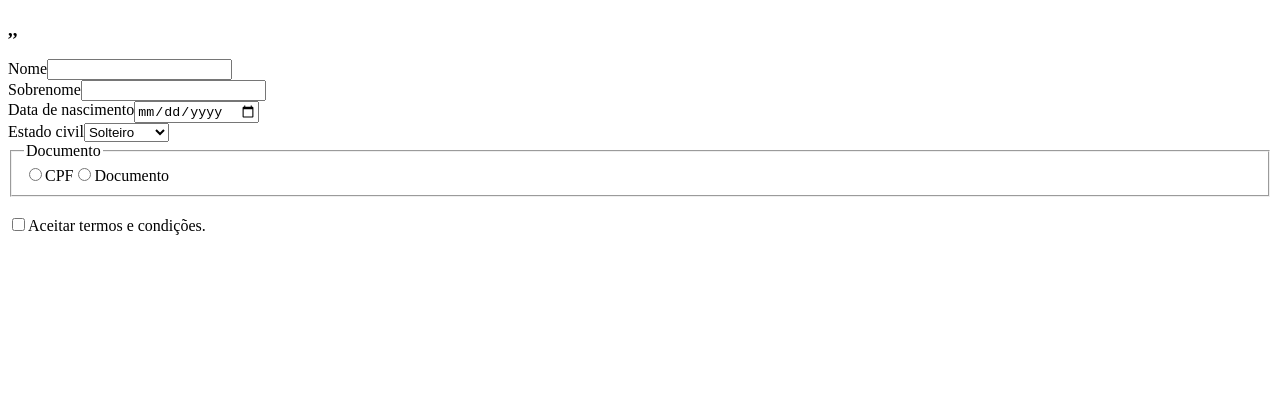
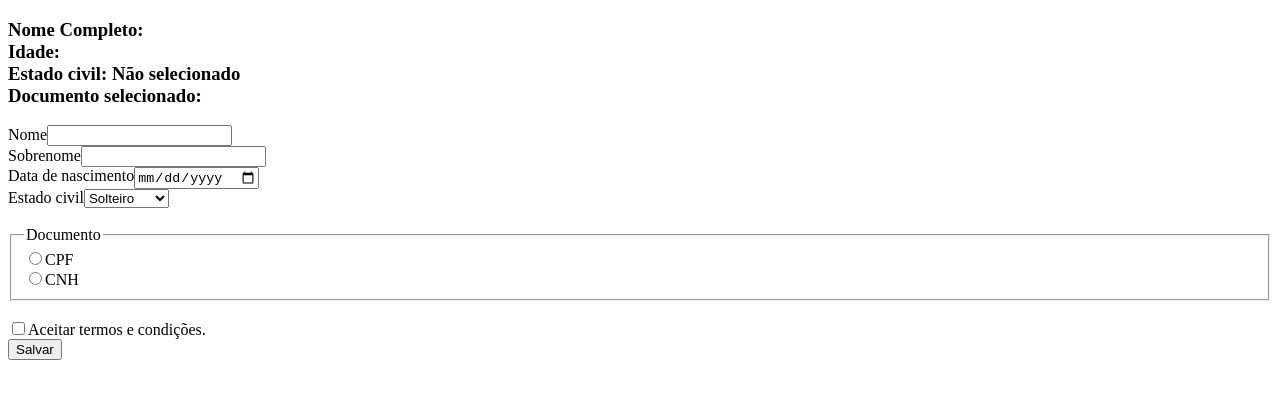
Before and after one commit to thomasmendonca/aulareact, a React (Vite) app: page / in a window 1280 px wide. Shown: the top 398 px of the page. Built offline with nearby package versions, Linux system fonts and the light colour scheme; the HTML template or start-up script is replaced by a standard one.

Commit message:
Fazendo o botão salvar

```diff
--- a/src/components/Form/Form.tsx
+++ b/src/components/Form/Form.tsx
@@ -5,7 +5,10 @@ export const Form = () =>{
     const [name, setName] = useState("")
     const [lastName, setLastName] = useState("")
     const [birthday, setBirthday] = useState("")
-    const [maritalStatus, setMaritalStatus] = useState("solteiro")
+    const [maritalStatus, setMaritalStatus] = useState("Não selecionado")
+    const [documentCPF, setDocumentCPF] = useState(false)
+    const [documentCNH, setDocumentCNH] = useState(false)
+    const [termosCondicoes, setTermosCondicoes] = useState(false)
 
 
 
@@ -21,10 +24,38 @@ export const Form = () =>{
     const handleChangeMaritalStatus = (event) =>{
         setMaritalStatus(event.target.value)
     }
+    const handleChangeDocumentCPF = (event) =>{
+        setDocumentCPF(event.target.checked)
+        setDocumentCNH(event.target.value)
+    }
+    const handleChangeDocumentCNH = (event) =>{
+        setDocumentCNH(event.target.checked)
+        setDocumentCNH(event.target.value)
+    }
+    const handleChangeTaC = (event) =>{
+        setTermosCondicoes(event.target.checked)
+        setDocumentCNH(event.target.value)
+    }
+    const handleSave = () =>{
+        const payload = {
+            nome: name,
+            sobrenome: lastName,
+            estado_civil: maritalStatus,
+            data_nascimento: birthday,
+            documento: documentCPF ? 'CPF' : 'CNH',
+            termos: termosCondicoes
+        }
+        console.log(payload)
+    }
+
 
     return(
         <form>
-            <h3>{name},{lastName},{birthday}</h3>
+            <h3>Nome Completo: {name}{lastName} <br />
+                Idade: {birthday} <br />
+                Estado civil: {maritalStatus} <br />
+                Documento selecionado: {documentCNH}
+            </h3>
             <div className="form">
                 <label htmlFor="name">Nome</label>
                 <input type="text" id="name" onChange={handleChangeName}/>
@@ -37,20 +68,22 @@ export const Form = () =>{
                 <br />
                 <label htmlFor="maritalStatus">Estado civil</label>
                 <select id="maritalStatus" onChange={handleChangeMaritalStatus}>
-                    <option value="solteiro">Solteiro</option>
-                    <option value="casado">Casado</option>
-                    <option value="viuvo">Viuvo</option>
-                    <option value="divorciado">Divorciado</option>
+                    <option value="Solteiro">Solteiro</option>
+                    <option value="Casado">Casado</option>
+                    <option value="Viuvo">Viuvo</option>
+                    <option value="Divorciado">Divorciado</option>
                 </select>
-                <br />
+                <br /><br />
                 <fieldset>
                     <legend>Documento</legend>
-                <input type="radio" value="cpf" name="documento" id="cpf"/>CPF
-                <input type="radio" value="documento" name="documento" id="documento"/>Documento
+                <input type="radio" value="CPF" name="documento" id="cpf" onChange={handleChangeDocumentCPF}/><label htmlFor="cpf">CPF</label> <br />
+                <input type="radio" value="CNH" name="documento" id="cnh"onChange={handleChangeDocumentCNH}/><label htmlFor="cnh">CNH</label>
                 </fieldset>
                 <br />
-                <input type="checkbox" id="termos-condicoes" />
+                <input type="checkbox" id="termos-condicoes" onChange={handleChangeTaC}/>
                 <label htmlFor="termos-condicoes">Aceitar termos e condições.</label>
+                <br />
+                <button onClick={handleSave}>Salvar</button>
 
             </div>
         </form>
```
